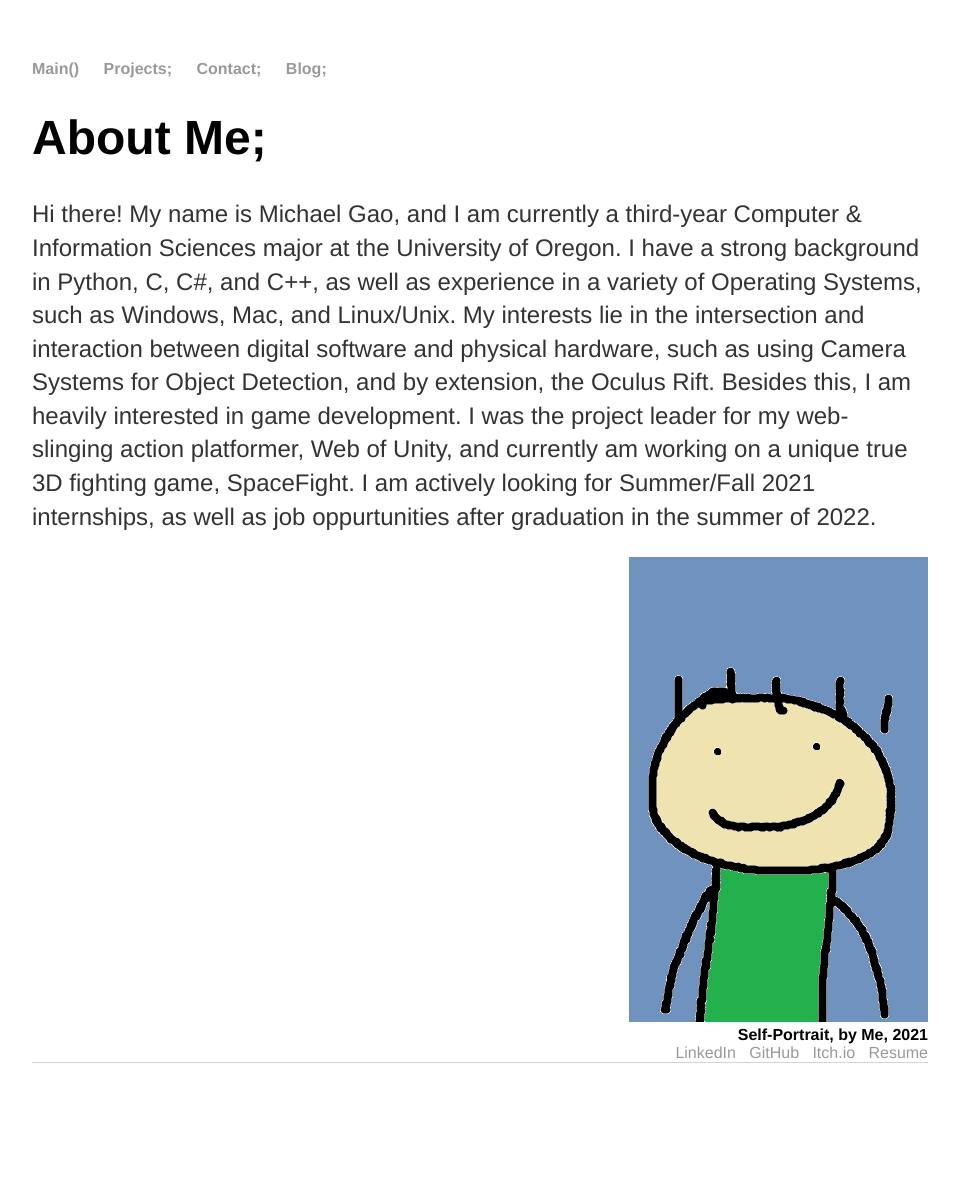
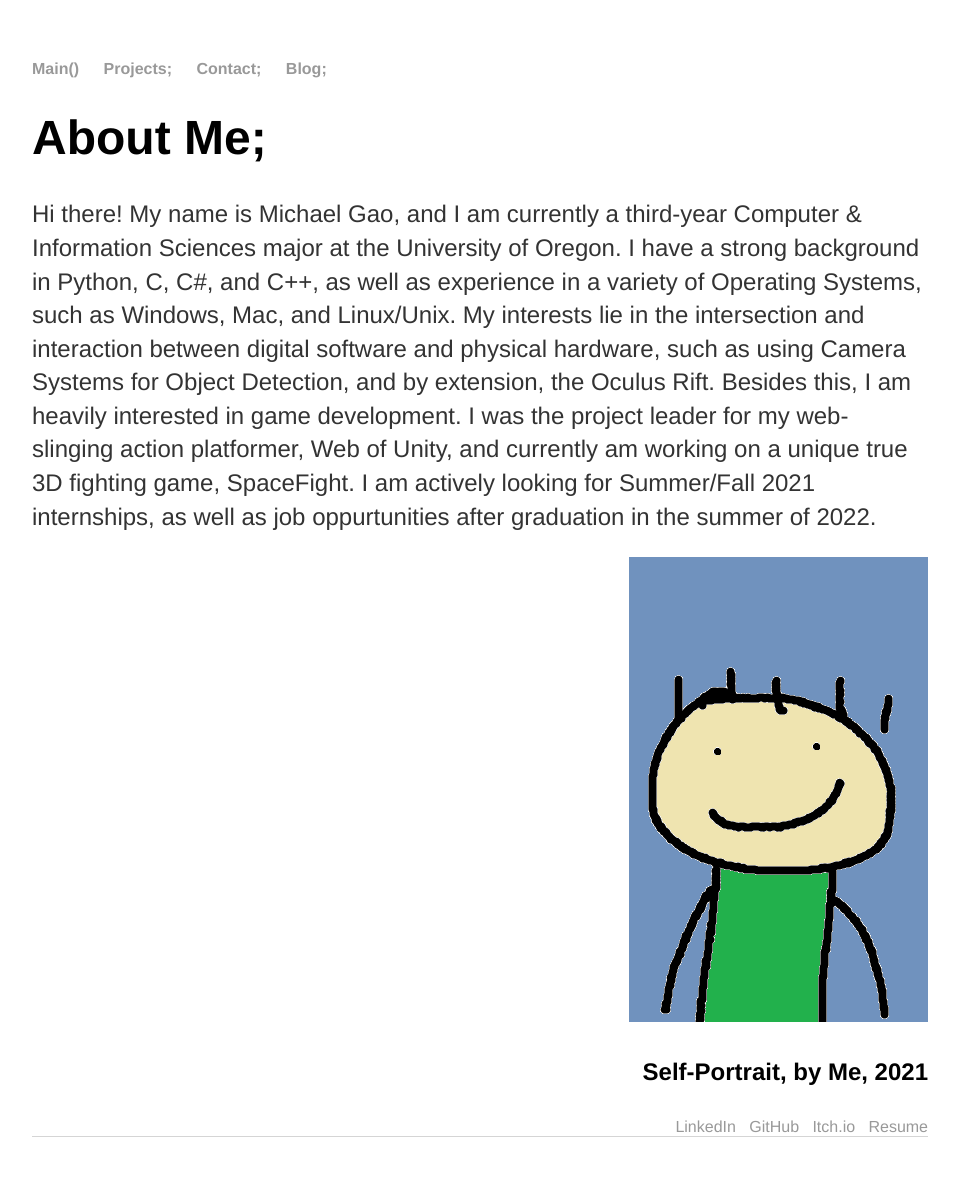
Before and after one commit to michael-c-gao/WebsiteOfMichael, a Jekyll site: the page built from index.html, in a window 1280 px wide. Shown: the whole page, without its empty margins (160-1119 px from the left). Built offline with Jekyll 4.4.1, drawn with Linux system fonts in a browser that asks for light colours; before the commit the page ends 1123 px from its top, so only the background shows below that.

Commit message:
Update index.html

```diff
--- a/index.html
+++ b/index.html
@@ -10,6 +10,6 @@ title: Michael C. Gao
 	unique true 3D fighting game, SpaceFight. I am actively looking for Summer/Fall 2021 internships, as well as job oppurtunities after graduation in the summer of 2022. </p>
 
 	<div align="right"><img src="selfportrait.png" alt="Self Portrait"></div>
-	<div align="right"><strong>Self-Portrait, by Me, 2021</strong></div>
+	<h4><div align="right">Self-Portrait, by Me, 2021</div></h4>
 	<div align="right"><a href="https://www.linkedin.com/in/michael-c-gao/">LinkedIn</a> &nbsp; <a href="https://github.com/michael-c-gao">GitHub</a> &nbsp; <a href="https://mexhal.itch.io/">Itch.io</a> &nbsp; <a href="GaoMichaelResume.pdf" target="resume">Resume</a></div>
 	</div>
```
